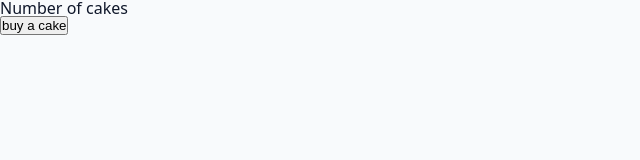
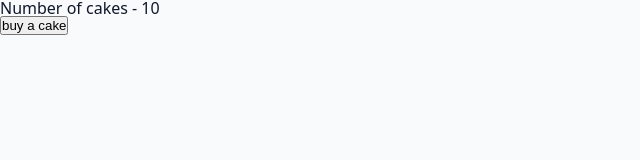
Before and after one commit to mosariart/reactReduxBasics, a React (Vite) app: page / in a window 1280 px wide. Shown: the top 160 px of the page, without its empty margins (0-640 px from the left). Built offline with nearby package versions, Linux system fonts and the light colour scheme; the HTML template or start-up script is replaced by a standard one.

Commit message:
connecting our component to the store

```diff
--- a/src/App.jsx
+++ b/src/App.jsx
@@ -5,7 +5,9 @@
 const App = () => {
   return (
     <Provider store={store}>
-      <CakeContainer/>
+      <div className='App'>
+        <CakeContainer/>
+      </div>
     </Provider>
   )
 }
--- a/src/components/CakeContainer.jsx
+++ b/src/components/CakeContainer.jsx
@@ -1,12 +1,24 @@
 import React from 'react'
+import { buyCake } from '../redux/cake/cakeActions'
+import { connect } from 'react-redux'
 
-const CakeContainer = () => {
+const CakeContainer = (props) => {
   return (
-    <>
-        <div>Number of cakes</div>
-        <button>buy a cake</button>
-    </>
+    <div>
+        <div>Number of cakes - {props.numOfCakes}</div>
+        <button onClick={props.buyCake}>buy a cake</button>
+    </div>
   )
 }
+const mapStateToProps = state => {
+    return {
+        numOfCakes: state.numOfCakes
+    }
+}
+const mapDispatchToProps = dispatch =>{
+    return {
+        buyCake:() => dispatch(buyCake())
+    }
+}
 
-export default CakeContainer
+export default connect(mapStateToProps,mapDispatchToProps)(CakeContainer)
```
